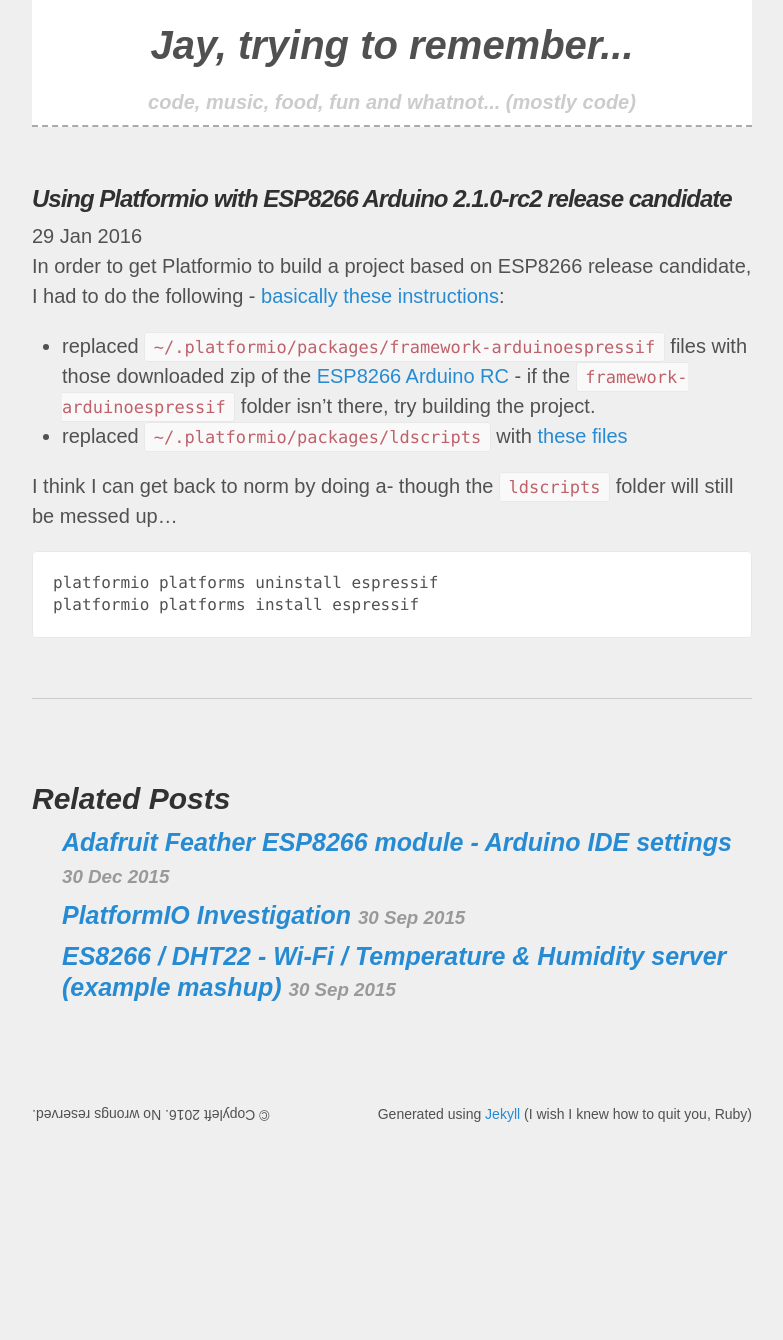
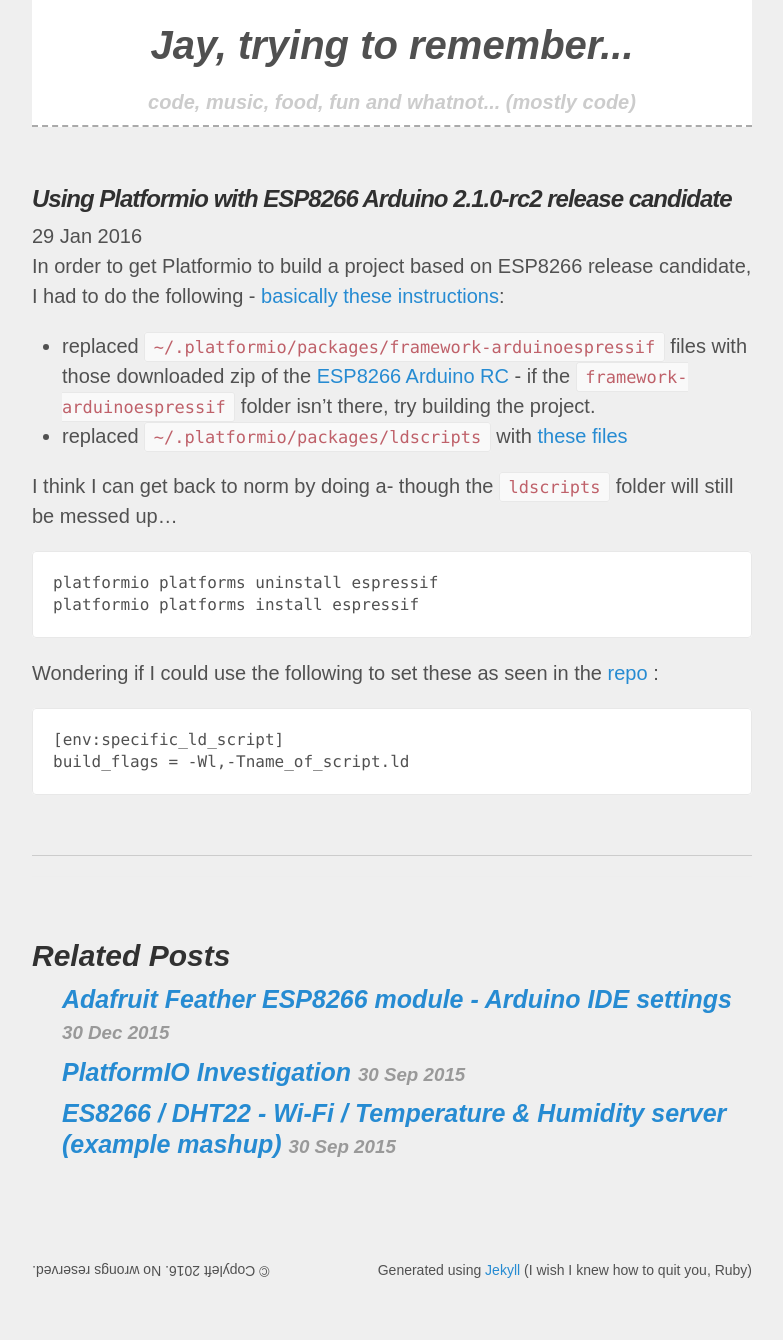
Before and after one commit to funkfinger/jaywiggins, a Jekyll site: the page built from _posts/2016-01-29-using-platformio-with-esp-arduino--rc-release-candidate.md, in a window 1280 px wide. Shown: the whole page, without its empty margins (248-1031 px from the left). Built offline with Jekyll 4.4.1, drawn with Linux system fonts in a browser that asks for light colours; comment, search, counter and statistics services are not loaded; before the commit the page ends 1184 px from its top, so only the background shows below that.

Commit message:
added a little

```diff
--- a/_posts/2016-01-29-using-platformio-with-esp-arduino--rc-release-candidate.md
+++ b/_posts/2016-01-29-using-platformio-with-esp-arduino--rc-release-candidate.md
@@ -15,3 +15,8 @@
 
     platformio platforms uninstall espressif
     platformio platforms install espressif
+
+Wondering if I could use the following to set these as seen in the [repo](https://github.com/platformio/platformio-pkg-ldscripts/tree/esp8266_stage) :
+
+    [env:specific_ld_script]
+    build_flags = -Wl,-Tname_of_script.ld
```
